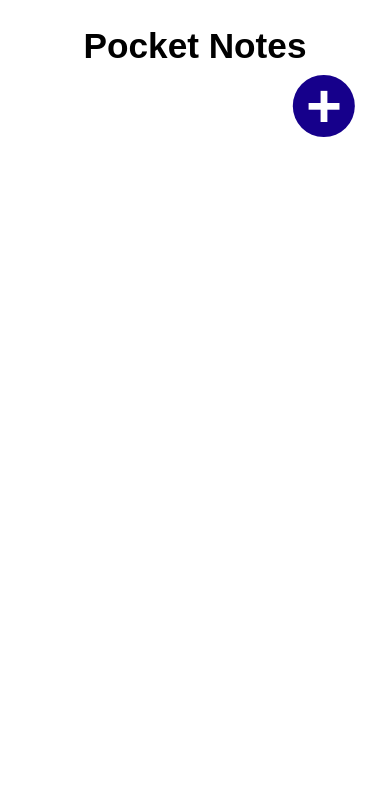
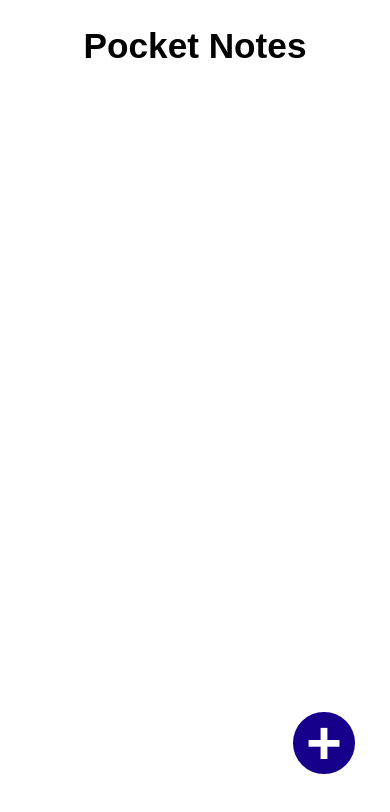
Before and after one commit to anshulkumar68/Pocket-Notes, a React (Vite) app: page / in a window 390 px wide. Shown: the top 812 px of the page. Built offline with nearby package versions, Linux system fonts and the light colour scheme; a web font is replaced by a local one.

Commit message:
feat : responsive

```diff
--- a/src/components/mainPage.module.css
+++ b/src/components/mainPage.module.css
@@ -42,7 +42,7 @@
     justify-content: center;
     align-items: center;
     cursor: pointer; */
-    position: sticky; /* Sticky positioning */
+    position: fixed; /* Sticky positioning */
     bottom: 4rem; /* Distance from the bottom of .leftSide */
     right: 2rem; /* Adjust if needed to position correctly */
     margin-left: auto; /* Center it horizontally within the container */
```
